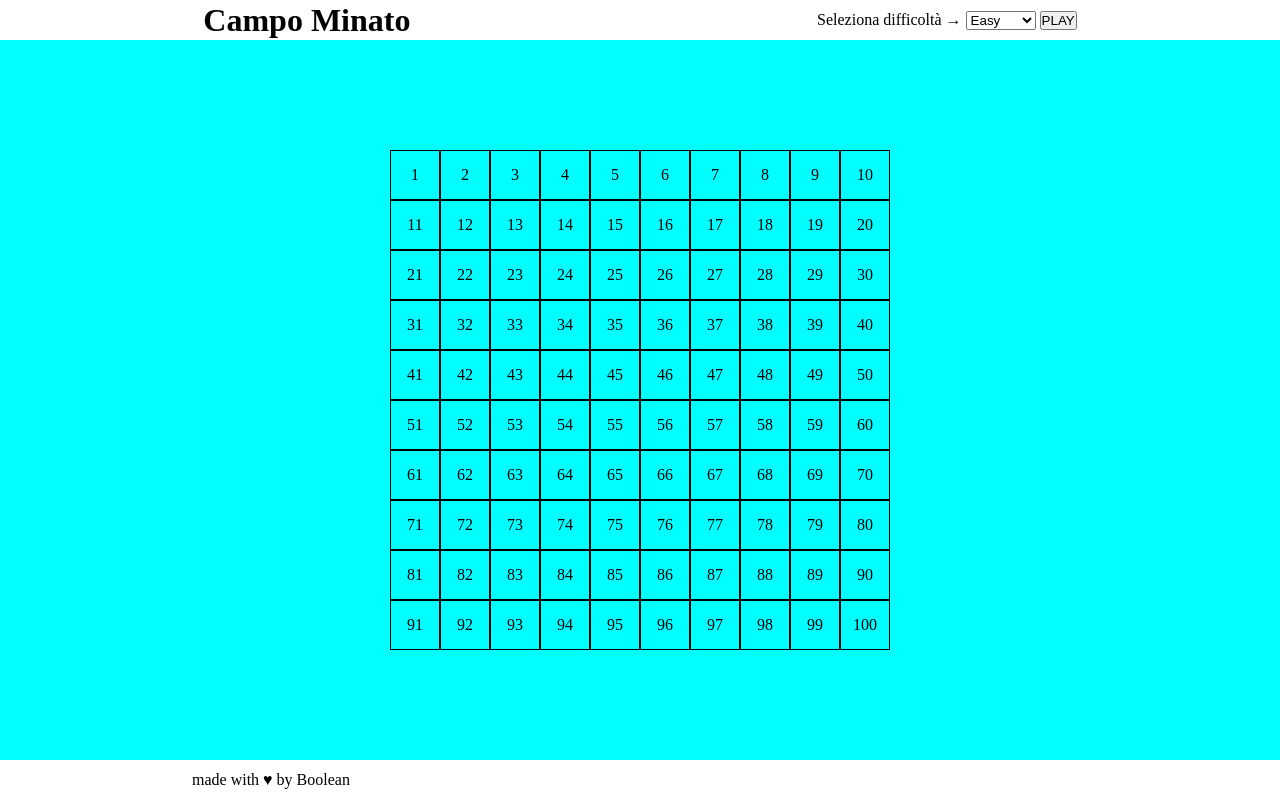
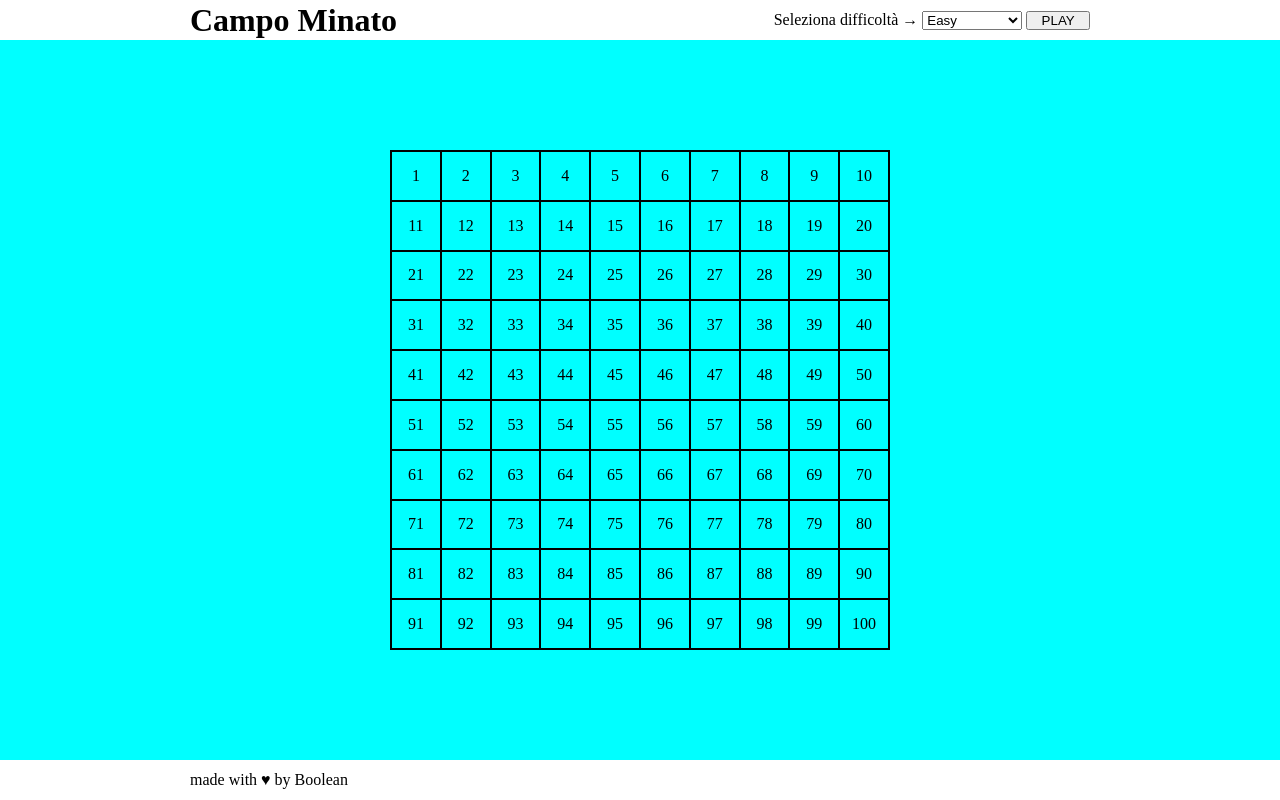
Before and after one commit to MattFofo/js-campominato-grid, a plain HTML site: page index.html in a window 1280 px wide. Both pictures are taken after a click on the button "PLAY". Drawn offline with Linux system fonts and the light colour scheme.

Commit message:
correzione

```diff
--- a/index.html
+++ b/index.html
@@ -10,34 +10,45 @@
     </head>
 
     <body>
+
+        <header>
             <div class="container">
-            <header>
+
                 <h1>Campo Minato</h1>
 
                 <div class="commands-container">
                     <label for="difficulty">Seleziona difficoltà &#8594;</label>
                     <select name="" id="difficulty">
-                        <option value="easy">Easy</option>
-                        <option value="medium">Medium</option>
-                        <option value="hard">Hard</option>
+                        <option value="0">Easy</option>
+                        <option value="1">Medium</option>
+                        <option value="2">Hard</option>
                     </select>
 
                     <button id="btn-play">PLAY</button>
                 </div>
+            </div>
+
+
+
         </header>
 
         <div class="main">
             <div class="field">
+                <h2>
+                    Let's Play!
+                </h2>
 
             </div>
 
         </div>
 
         <footer>
+            <div class="container">
                 <div class="footer-text">made with &hearts; by Boolean</div>
+            </div>
+
 
         </footer>
-        </div>
 
 
 
--- a/script.js
+++ b/script.js
@@ -4,62 +4,36 @@
 
 
 const btnPlay = document.getElementById("btn-play");
+const eleField = document.querySelector(".field");
+const eleDifficulty = document.getElementById("difficulty");
+const arrLevels = [100, 81, 49];
 
 btnPlay.addEventListener('click', play);
 
 
 
 function play() {
-    const difficulty = document.getElementById("difficulty").value;
-    let eleField = document.querySelector(".field");
 
     //reset field
-    eleField.classList.remove("field-easy", "field-hard", "field-medium")
     eleField.innerHTML = '';
 
 
-    // condizionale per eseguire diversi cicli a seconda della difficoltà
-    if (difficulty == 'easy') {
+    //seleziono il livello
+    let indexLevel = parseInt(eleDifficulty.value); // 0, 1, 2
+    let cellsCount = arrLevels[indexLevel]; // 100, 81, 49
 
-        //ciclo for per creare 100 elementi
-        for (let i = 1; i < 101; i++) {
-            let eleField = document.querySelector(".field");
-            let eleCell = document.createElement("div");
-            eleField.classList.add("field-easy");
-            eleCell.classList.add("cell");
-            eleCell.innerHTML = i;
+    //calcolo quante celle per riga in modo da  poterne calcolare i lati
+    let cellPerRow = Math.sqrt(cellsCount); // 10, 9, 7
 
-            eleField.append(eleCell);
-        }
 
-    }else if (difficulty == 'medium') {
-
-        //ciclo per craere 80 elementi
-        for (let i = 1; i < 82; i++) {
-            let eleField = document.querySelector(".field");
-            let eleCell = document.createElement("div");
-            eleField.classList.add("field-medium");
-            eleCell.classList.add("cell");
-            eleCell.innerHTML = i;
-
-            eleField.append(eleCell);
-
-        }
-
-    }else if (difficulty == 'hard') {
-
-        //ciclo per creare 40 elementi
-        for (let i = 1; i < 50; i++) {
-            let eleField = document.querySelector(".field");
-            let eleCell = document.createElement("div");
-            eleField.classList.add("field-hard");
-            eleCell.classList.add("cell");
-            eleCell.innerHTML = i;
-
-            eleField.append(eleCell);
-
-        }
+    //ciclo per creare le celle
+    for (let cellsNum = 1; cellsNum <= cellsCount; cellsNum++) {
+        let eleCell = document.createElement("div");
+        eleCell.classList.add("cell");
+        eleCell.style.width = `calc(100% / ${cellPerRow})`;
+        eleCell.style.height = `calc(100% / ${cellPerRow})`;
+        eleCell.innerHTML = cellsNum;
+        eleField.append(eleCell);
 
     }
-
 }
--- a/style.css
+++ b/style.css
@@ -4,12 +4,30 @@
     box-sizing: border-box;
 }
 
-header {
+
+.container {
+    max-width: 900px;
+    margin: 0 auto;
+}
+
+
+header .container {
     height: 5vh;
     display: flex;
-    justify-content: space-around;
+    justify-content: space-between;
     align-items: center;
 }
+
+
+#difficulty {
+    width: 100px;
+}
+
+
+#btn-play{
+    padding: 0 1em;
+}
+
 
 .main {
     display: flex;
@@ -22,32 +40,16 @@ header {
 
 .field {
     display: flex;
+    justify-content: center;
+    align-items: center;
     flex-wrap: wrap;
-}
-
-
-.field-easy {
     width: 500px;
     height: 500px;
-
-}
-
-.field-medium {
-    width: 450px;
-    height: 450px;
-
-}
-
-.field-hard {
-    width: 350px;
-    height: 350px;
-
+    border: 1px solid black;
 }
 
 
 .cell {
-    width: 50px;
-    height: 50px;
     border: 1px solid black;
     display: flex;
     justify-content: center;
@@ -56,9 +58,9 @@ header {
 
 
 
-footer {
+footer .container {
     display: flex;
+    justify-content: flex-start;
     align-items: center;
-    margin-left: 12rem;
     height: 5vh;
 }
```
Lines whose indentation alone changed are shown as unchanged.
